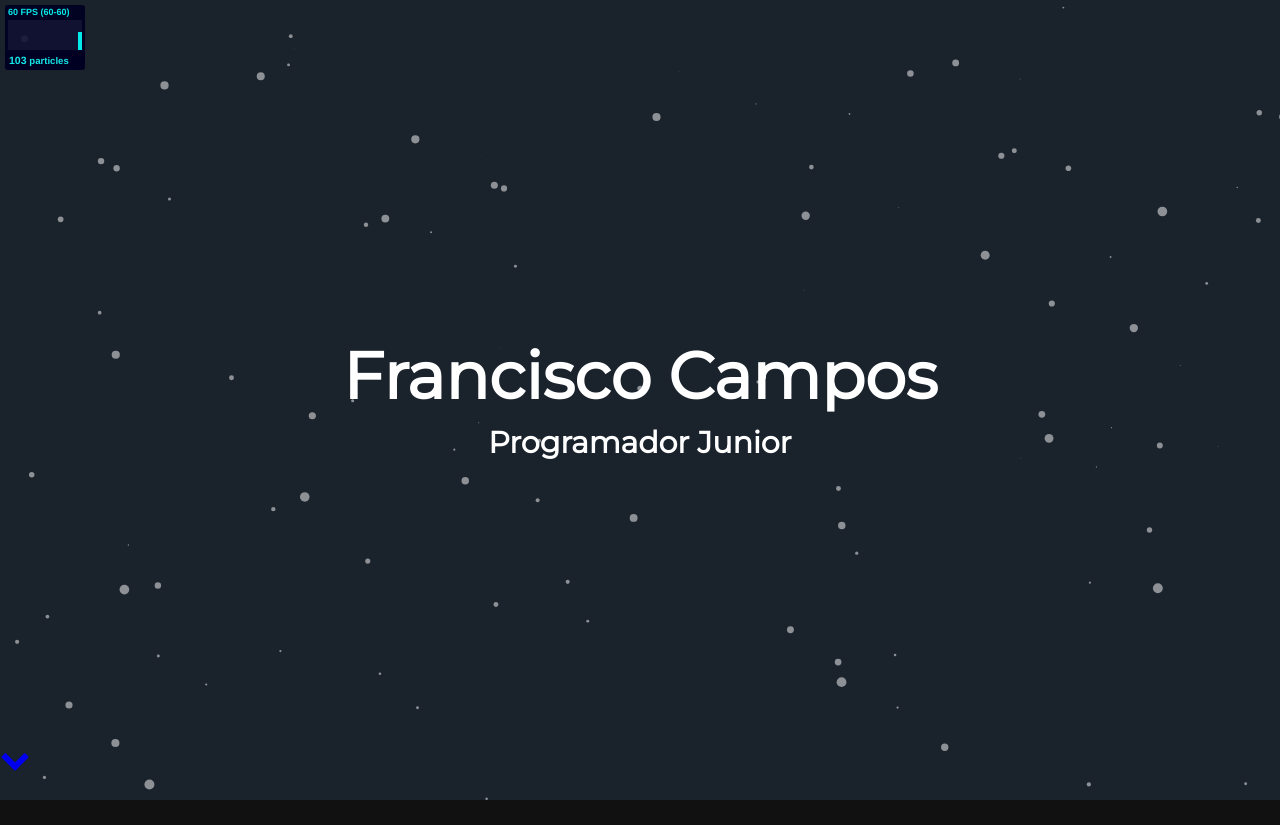
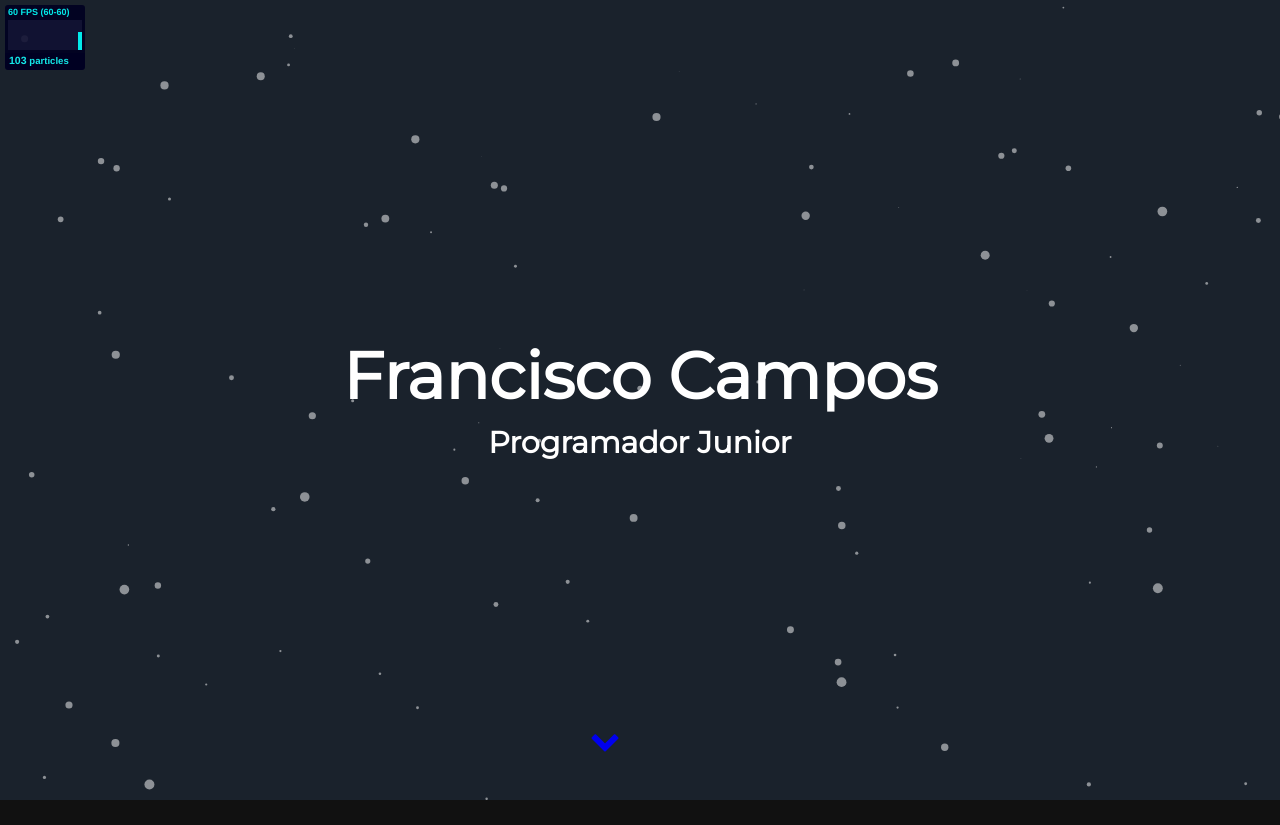
Before and after one commit to FranciiscoCampos170/FranciiscoCampos170.github.io, a plain HTML site: page index.html in a window 1280 px wide. Before the commit the page ends 800 px from the top, so only its background shows below. Drawn offline with Linux system fonts and the light colour scheme.

Commit message:
editando o css da  seta down da pagina

```diff
--- a/css/style.css
+++ b/css/style.css
@@ -132,3 +132,13 @@ h1{
 	cursor: pointer;
 	border: none!important;
 }
+.icon{
+	position: absolute;
+	transform-style: preserve-3d;
+	top: 50%;
+	left: 50%;
+	transform: translate(-50%, -50%);
+	width: 100px;
+	height: 100px;
+	animation: pulse 1.3s infinite;
+}
```
